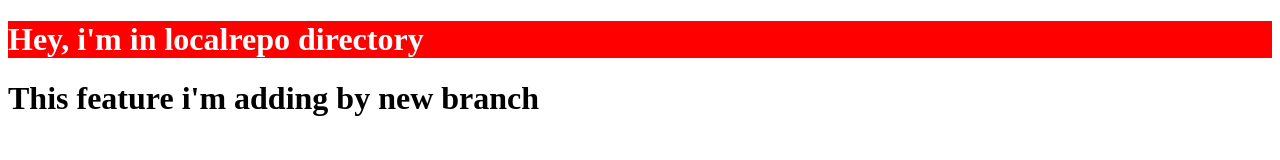
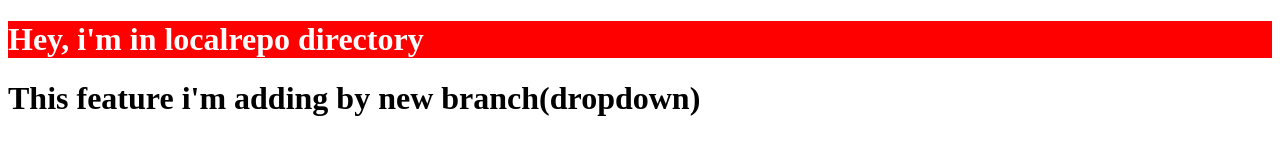
Before and after one commit to Abhinavvvhubbbb/Localrepo, a plain HTML site: page index.html in a window 1280 px wide. Drawn offline with Linux system fonts and the light colour scheme.

Commit message:
added new dropwon in feature1 branch

```diff
--- a/index.html
+++ b/index.html
@@ -8,6 +8,6 @@
 </head>
 <body>
     <h1 class="para" >Hey, i'm in localrepo directory</h1>
-    <h1>This feature i'm adding by new branch</h1>
+    <h1>This feature i'm adding by new branch(dropdown) </h1>
 </body>
 </html>
```
